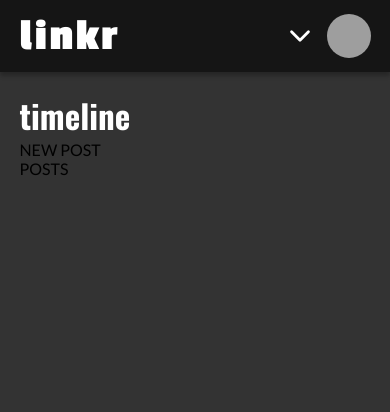
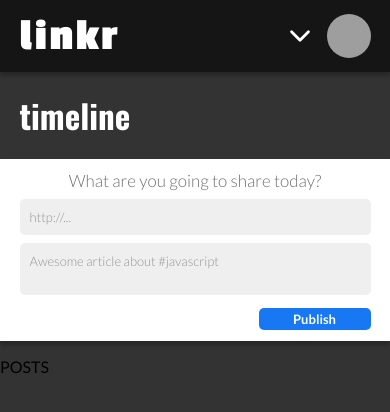
Before and after one commit to FredBettecher/linkr-frontend, a React (Create React App) app: page /timeline in a window 390 px wide. Shown: the top 412 px of the page. Built offline with nearby package versions, Linux system fonts and the light colour scheme; grey boxes are pictures that could not be loaded.

Commit message:
:wrench: create the post creation box for mobile

```diff
--- a/src/components/Header/styles.js
+++ b/src/components/Header/styles.js
@@ -77,7 +77,9 @@ const StyledMenu = styled.div`
 
   /* TODO: mudar isso pro link de logout */
   p {
-    font: 700 15px/18px "Lato", sans-serif;
+    font-weight: 700;
+    font-size: 15px;
+    line-height: 18px;
     letter-spacing: 0.05em;
     color: #fff;
   }
--- a/src/components/Posts/NewPost.js
+++ b/src/components/Posts/NewPost.js
@@ -1,3 +1,81 @@
+import { useEffect, useState } from "react";
+import styled from "styled-components";
+
 export default function NewPost() {
-  return <h3>NEW POST</h3>;
+  const [isPublishing, setIsPublishing] = useState(false);
+
+  return (
+    <StyledContainer>
+      <h3>What are you going to share today?</h3>
+      <StyledForm>
+        <input type="url" placeholder="http://..." disabled={isPublishing} required />
+        <textarea
+          type="text"
+          placeholder="Awesome article about #javascript"
+          disabled={isPublishing}></textarea>
+        <StyledButton type="submit" disabled={isPublishing}>
+          {isPublishing ? "Publishing..." : "Publish"}
+        </StyledButton>
+      </StyledForm>
+    </StyledContainer>
+  );
 }
+
+const StyledContainer = styled.div`
+  width: 100vw;
+  margin: 19px 0 16px;
+  padding: 3% 5%;
+
+  background: #fff;
+  box-shadow: 0 4px 4px rgba(0, 0, 0, 0.25);
+
+  h3 {
+    font-size: 17px;
+    font-weight: 300;
+    line-height: 20px;
+    color: #707070;
+
+    text-align: center;
+  }
+
+  @media (min-width: 720px) {
+    width: 611px;
+  }
+`;
+
+const StyledForm = styled.form`
+  input,
+  textarea {
+    width: 100%;
+    background: #efefef;
+    border-radius: 5px;
+    margin-top: 8px;
+    padding: 10px;
+
+    font-weight: 300;
+    font-size: 13px;
+    line-height: 16px;
+    color: #333;
+  }
+
+  & ::placeholder {
+    color: #949494;
+  }
+`;
+
+const StyledButton = styled.button`
+  width: 112px;
+  height: 22px;
+
+  display: block;
+  margin: 10px 0 0 auto;
+
+  background: #1877f2;
+  border-radius: 5px;
+
+  font-weight: 700;
+  font-size: 13px;
+  line-height: 16px;
+  color: #fff;
+  text-align: center;
+`;
--- a/src/components/Timeline.js
+++ b/src/components/Timeline.js
@@ -17,11 +17,12 @@ export default function Timeline() {
 }
 
 const StyledSection = styled.section`
-  margin: 91px 5%;
+  margin: 91px 0;
 
   h2 {
     color: #fff;
     font: 700 33px/49px "Oswald", sans-serif;
+    margin: 0 5%;
   }
 
   @media (min-width: 720px) {
@@ -31,6 +32,7 @@ const StyledSection = styled.section`
     h2 {
       font-size: 43px;
       line-height: 64px;
+      margin: 0;
     }
   }
 `;
```
